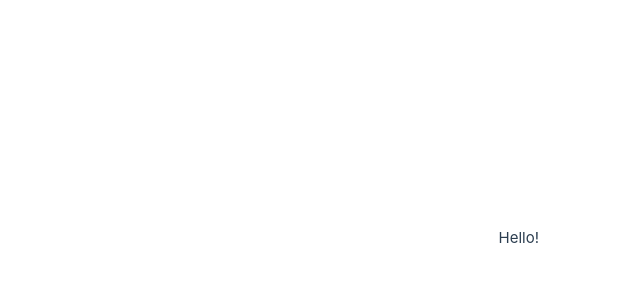
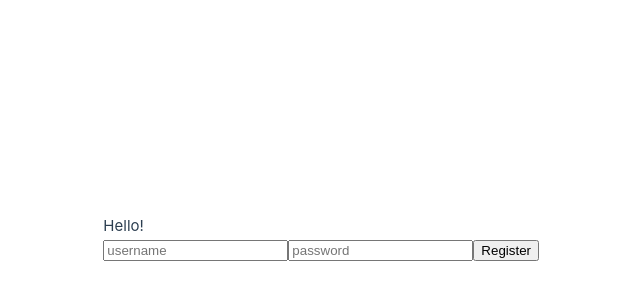
Before and after one commit to martinbago22/solar-watch-cv, a Vue app in the folder frontend/: page / in a window 1280 px wide. Shown: the part 162-462 px from the top of the page, without its empty margins (101-741 px from the left). Built offline with nearby package versions, Linux system fonts and the light colour scheme.

Commit message:
create basic login page component

```diff
--- a/frontend/src/App.vue
+++ b/frontend/src/App.vue
@@ -1,9 +1,9 @@
+<template>
+  <Login />
+</template>
+
 <script setup lang="ts">
+import Login from './components/pages/Login.vue'
 </script>
 
-<template>
-  <div> Hello!</div>
-</template>
-
-<style scoped>
-</style>
+<style scoped></style>
--- /dev/null
+++ b/frontend/src/components/pages/Login.vue
@@ -0,0 +1,22 @@
+<!-- eslint-disable vue/multi-word-component-names -->
+<template>
+  <div>
+    Hello!
+    <form @submit.prevent="greet">
+      <input placeholder="username" v-model="username" />
+      <input placeholder="password" type="password" v-model="password" />
+      <button type="submit">Register</button>
+    </form>
+  </div>
+</template>
+
+<script setup lang="ts">
+import { ref } from 'vue';
+const username = ref<string>('');
+const password = ref<string>('');
+function greet(): void {
+  alert('Thank you for registering');
+}
+</script>
+
+<style scoped></style>
```
Also changed, not shown: frontend/.prettierrc.json.
